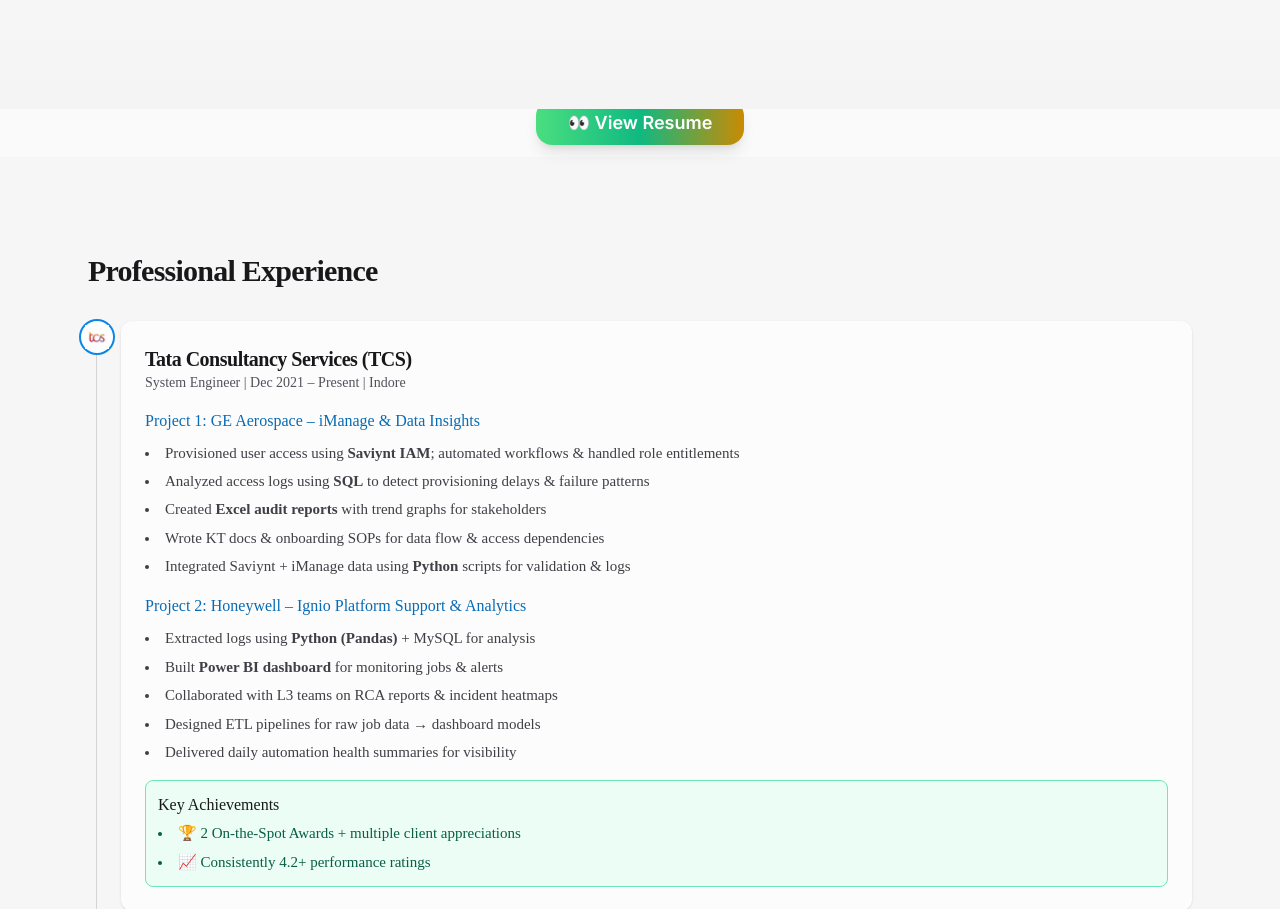
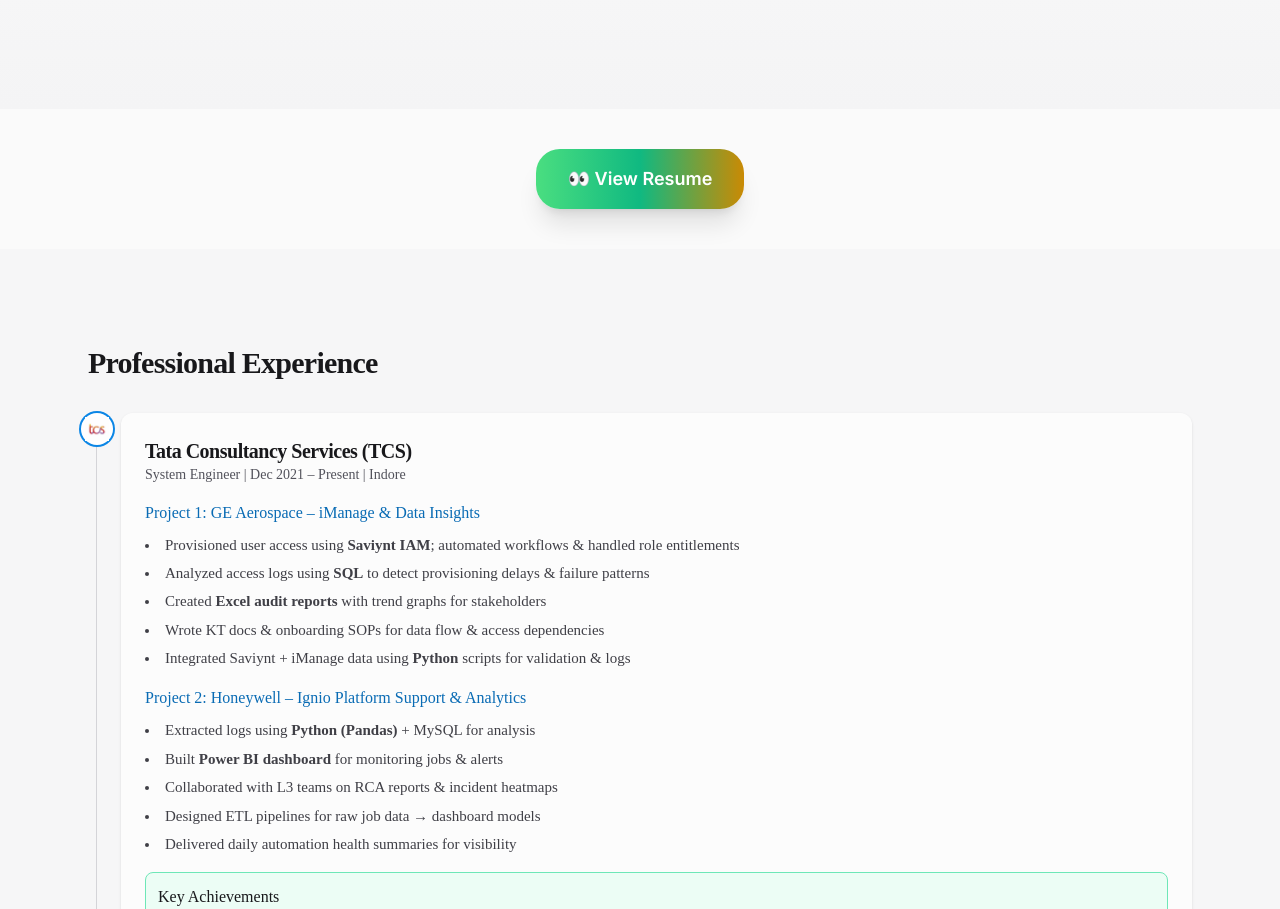
Before and after one commit to shubhammits/shubhammits.github.io, a plain HTML site: page index.html in a window 1280 px wide. Shown: the part 2461-3370 px from the top of the page. Drawn offline with nearby package versions, Linux system fonts and the light colour scheme; a web font is replaced by a local one.

Commit message:
Updated resume section styling

```diff
--- a/index.html
+++ b/index.html
@@ -582,20 +582,15 @@
 
 
 <!-- Resume Section -->
-
-<section class="mb-5 text-center" data-aos="fade-up">
-<a href="assets/resume.pdf" target="_blank"
-   class="px-8 py-3 rounded-2xl font-semibold text-lg text-white
-          bg-gradient-to-r from-green-400 via-emerald-500 to-yellow-600
-          dark:from-emerald-500 dark:via-green-600 dark:to-purple-700
-          shadow-lg hover:scale-105 transition duration-300">
-   👀 View Resume
-</a>
+<section class="my-10 text-center" data-aos="fade-up">
+  <a href="assets/resume.pdf" target="_blank"
+     class="inline-block px-8 py-4 rounded-3xl font-semibold text-lg text-white
+            bg-gradient-to-r from-green-400 via-emerald-500 to-yellow-600
+            shadow-xl hover:scale-105 hover:shadow-emerald-400/50
+            transition-transform duration-300">
+     👀 View Resume
+  </a>
 </section>
-
-
-
-
 
 <!-- Google Fonts (Caudex) -->
 <link href="https://fonts.googleapis.com/css2?family=Caudex:wght@400;700&display=swap" rel="stylesheet">
```
